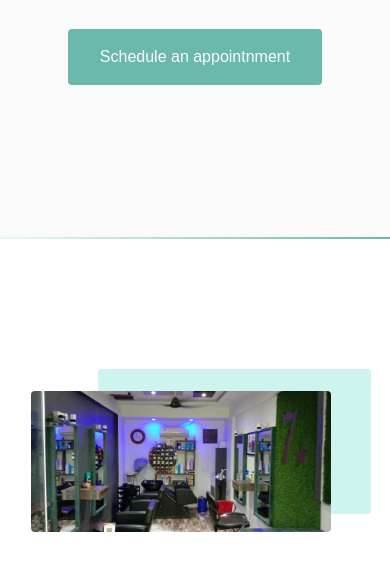
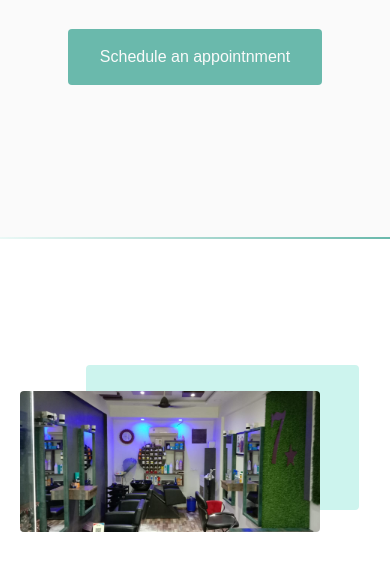
Before and after one commit to Princechavda1/7star, a plain HTML site: page index.html in a window 390 px wide. Shown: the part 489-1054 px from the top of the page. Drawn offline with nearby package versions, Linux system fonts and the light colour scheme; files whose address does not match are found by name.

Commit message:
Update style.css

```diff
--- a/style.css
+++ b/style.css
@@ -365,14 +365,14 @@ nav.show div.icon-close {
 @media (max-width: 768px) {
   #about .image img {
     width: 300px;     /* smaller image for mobile */
-    right: -08%;
+    right: -05%;
   }
 
   #about .image::before {
     width: 70%;      /* still follows image */
     height: 100%;
-    left: 25%;        /* smaller offset */
-    top: -15%;
+    left: 22%;        /* smaller offset */
+    top: -18%;
   }
 }
 
```
